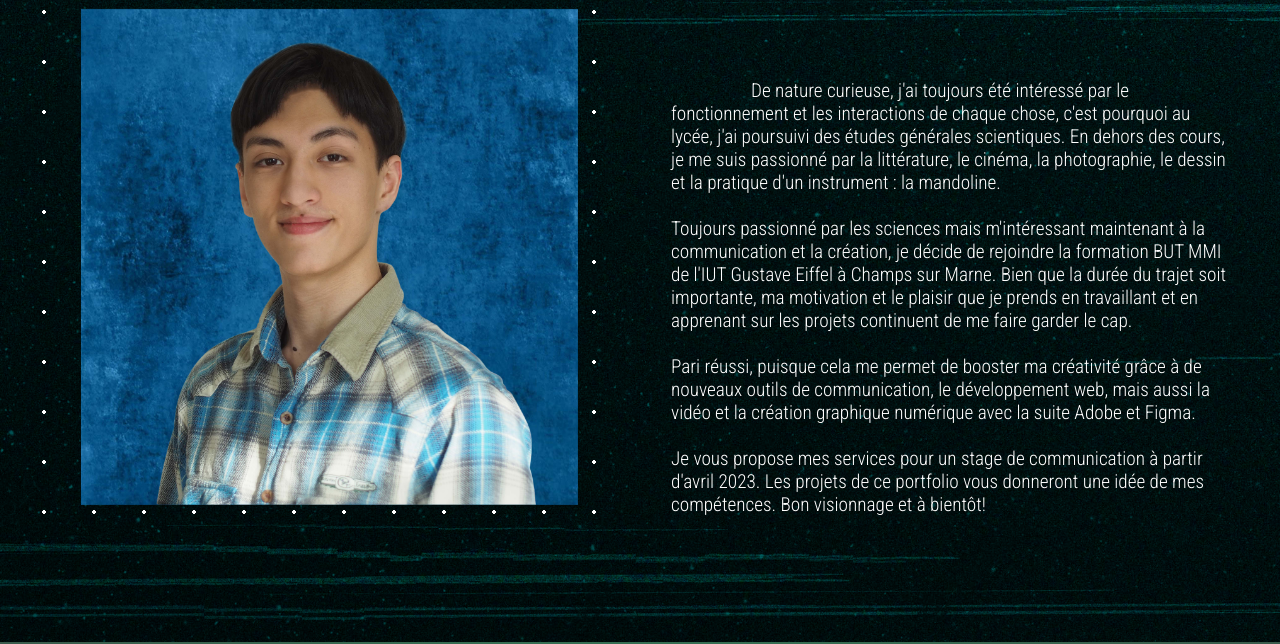
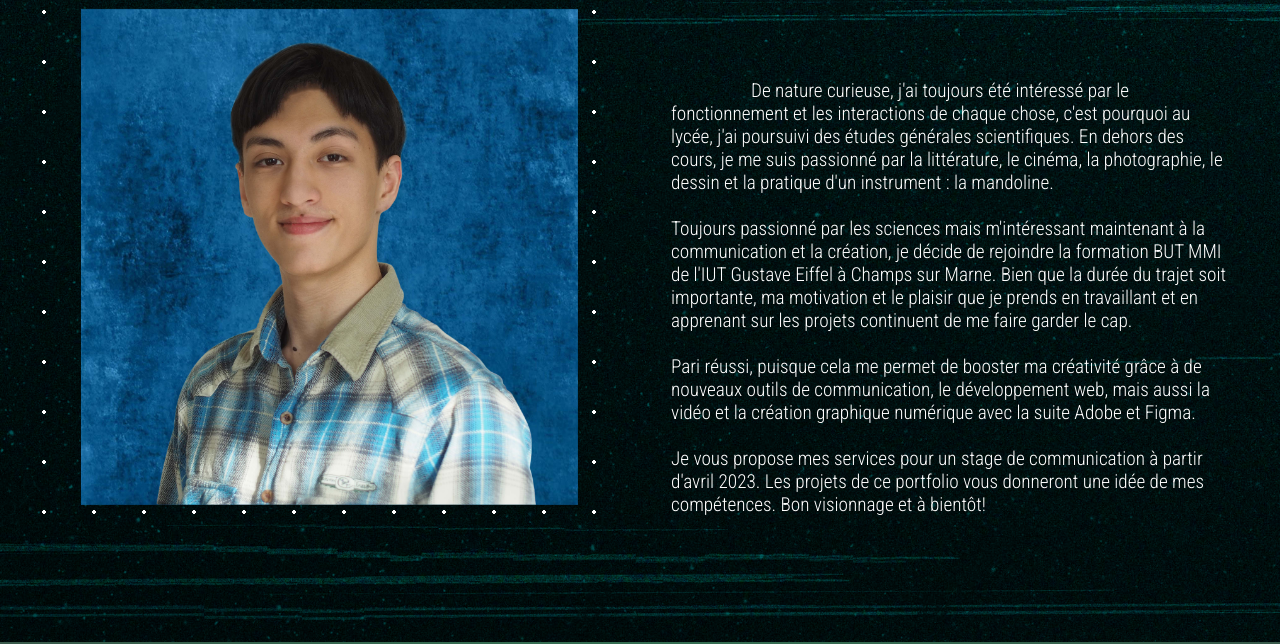
Before and after one commit to Chilicken/Portfolio, a plain HTML site: page index.html in a window 1280 px wide. Shown: the part 158-802 px from the top of the page. Drawn offline with Linux system fonts and the light colour scheme; grey boxes are pictures that could not be loaded.

Commit message:
Update index.html

```diff
--- a/index.html
+++ b/index.html
@@ -48,7 +48,7 @@
       <div id="Qui">
         <h1>Qui est Raphaël Tran-Van-Ti ?</h1>
         <p>De nature curieuse, j'ai toujours été intéressé par le fonctionnement et les interactions de chaque chose,
-          c'est pourquoi au lycée, j'ai poursuivi des études générales scientiques. En dehors des cours, je me suis
+          c'est pourquoi au lycée, j'ai poursuivi des études générales scientifiques. En dehors des cours, je me suis
           passionné par la littérature, le cinéma, la photographie, le dessin et la pratique d'un instrument : la
           mandoline. <br> <br>
 
```
